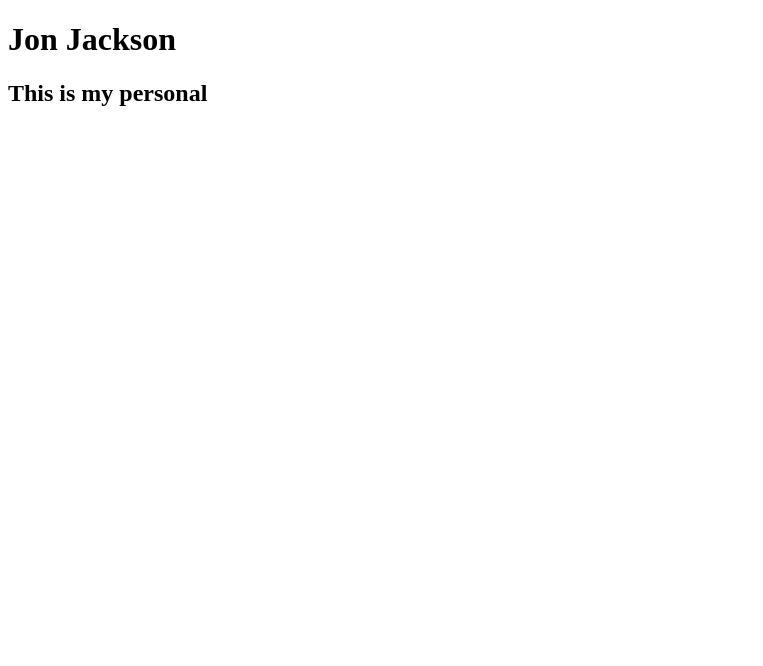
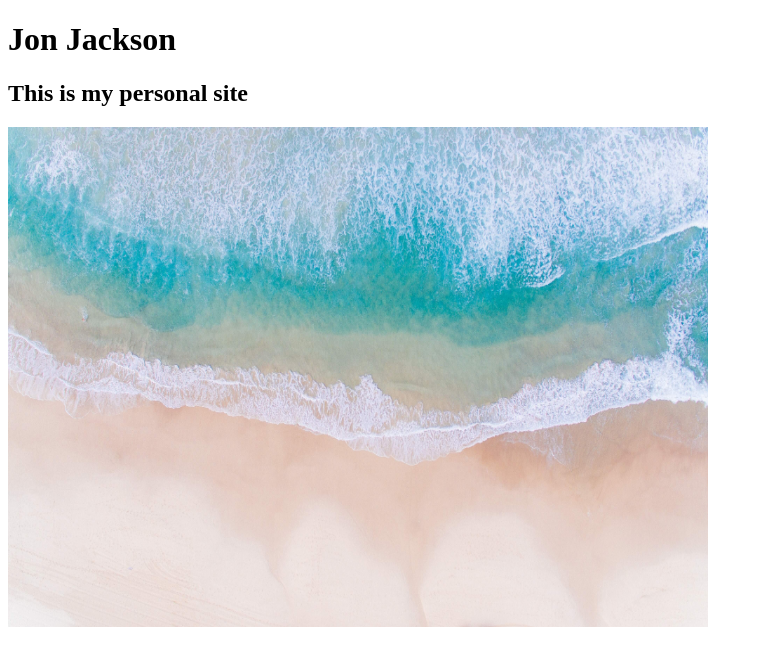
Before and after one commit to ocskier/my-basic-html-site, a plain HTML site: page index.html in a window 1280 px wide. Shown: the whole page, without its empty margins (0-763 px from the left). Drawn offline with Linux system fonts and the light colour scheme.

Commit message:
Adds hero pic

```diff
--- a/index.html
+++ b/index.html
@@ -9,10 +9,10 @@
 <body>
    <header>
     <h1>Jon Jackson</h1>
-    <h2>This is my personal</h2>
+    <h2>This is my personal site</h2>
    </header>
    <div>
-
+        <img width="700" height="500" src="assets/images/matthew-kane-278419-unsplash.jpg" alt="sandy beach">
    </div>
    <main>
 
```
Also changed, not shown: assets/images/matthew-kane-278419-unsplash.jpg (added).
